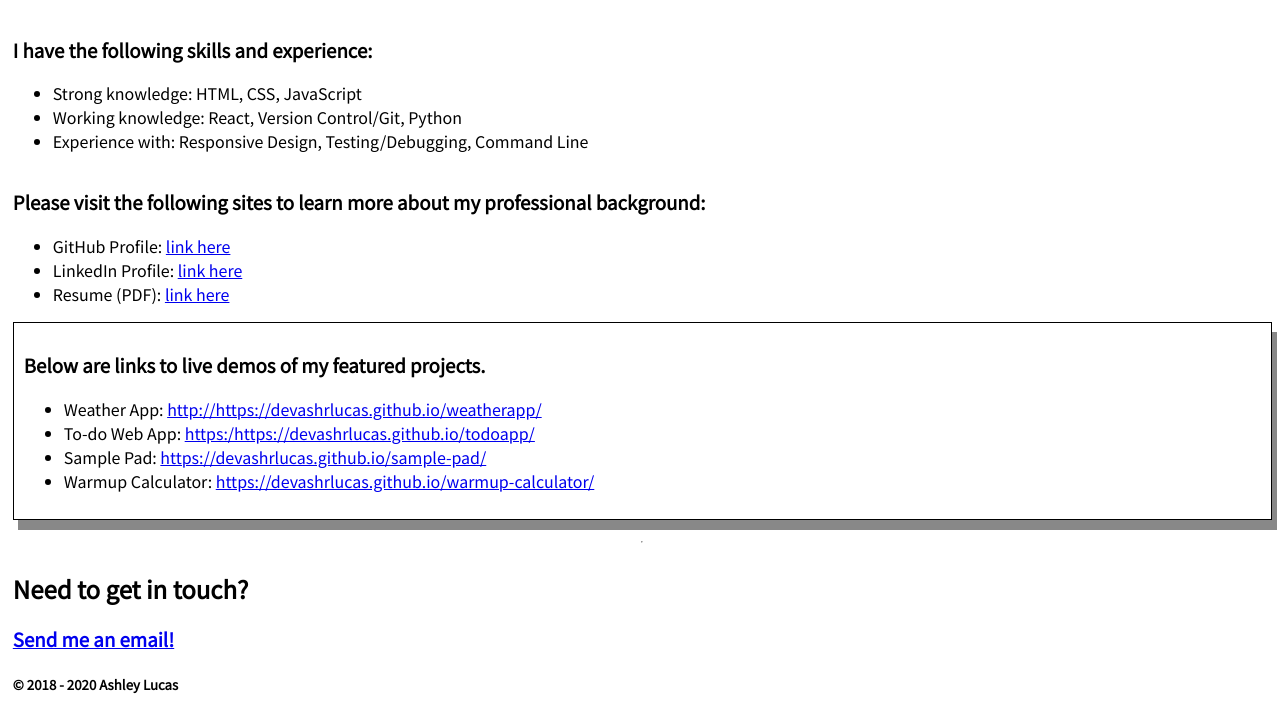
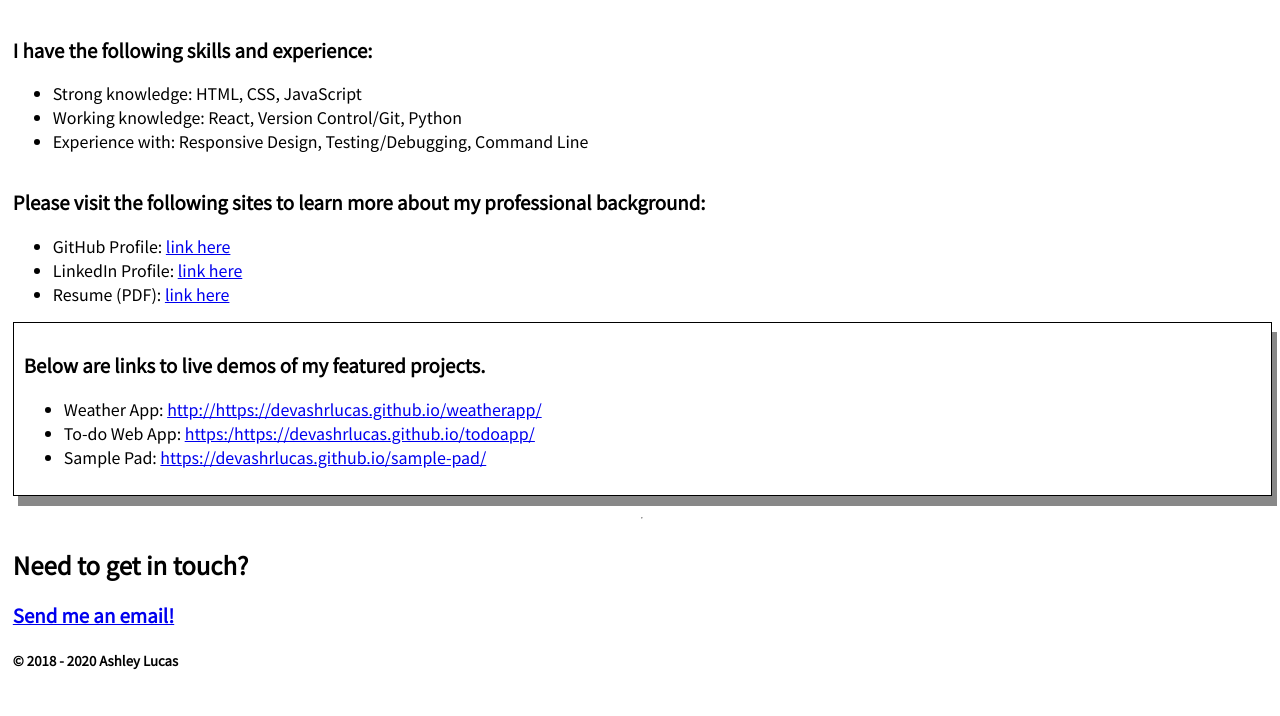
Before and after one commit to devashrlucas/devashrlucas.github.io, a website: page index.html in a window 1280 px wide. Shown: the part 180-896 px from the top of the page. After the commit the page ends 872 px from the top, so only its background shows below. Drawn offline with Linux system fonts and the light colour scheme.

Commit message:
Updated featured projects.

```diff
--- a/index.html
+++ b/index.html
@@ -44,11 +44,6 @@
                             target="_blank">https:/https://devashrlucas.github.io/todoapp/</a>
                         <li class="portfolio-item">Sample Pad: <a href="https://devashrlucas.github.io/warmup-calculator/"
                             target="_blank">https://devashrlucas.github.io/sample-pad/</a></li>
-                        <li class="portfolio-item">Warmup Calculator: <a href="https://devashrlucas.github.io/warmup-calculator/"
-                            target="_blank">https://devashrlucas.github.io/warmup-calculator/</a></li>
-
-                        </li>
-
                     </ul>
                 </div>
                 <hr>
```
